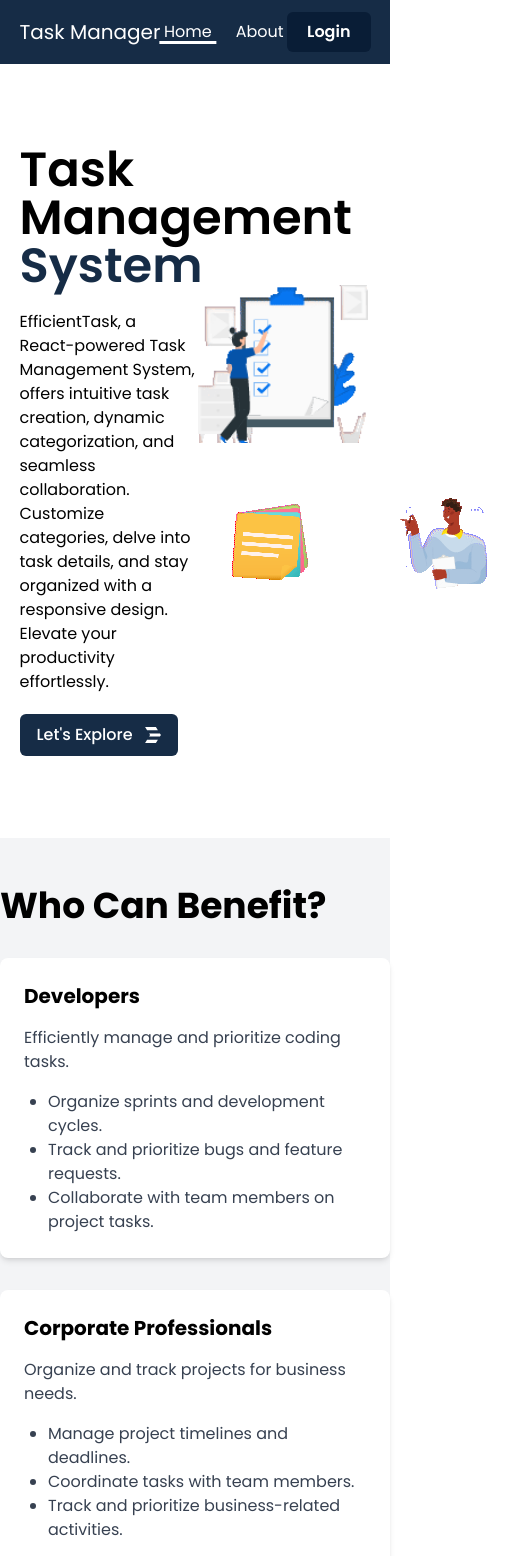
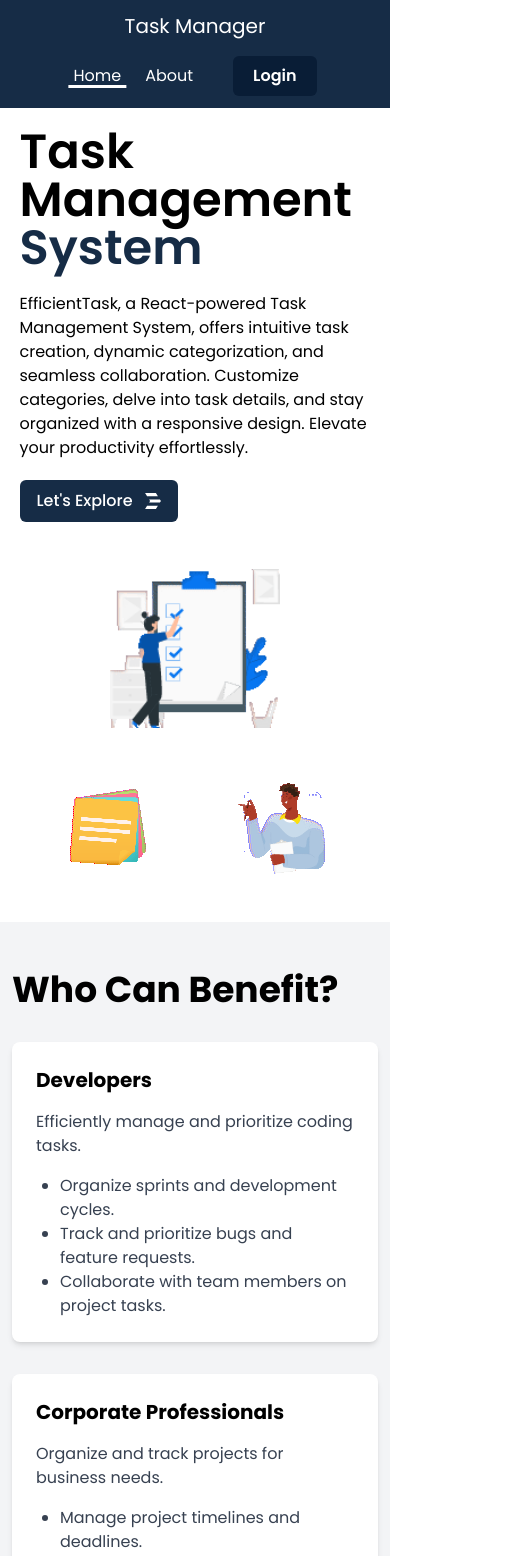
Before and after one commit to akibrahman/task-manager-client, a React (Vite) app: page / in a window 390 px wide. Shown: the top 1556 px of the page, 519 px wide, since content can reach past the window. Built offline with nearby package versions, Linux system fonts and the light colour scheme; no server answers.

Commit message:
Full website made responsive

```diff
--- a/src/Components/Login.jsx
+++ b/src/Components/Login.jsx
@@ -18,8 +18,8 @@
   };
   return (
     <div className="flex items-center justify-center h-screen">
-      <div className="flex bg-gray-100 h-[90%]">
-        <div className="w-1/2 bg-white p-10 border border-primary">
+      <div className="flex flex-col md:flex-row bg-gray-100 h-[90%]">
+        <div className="w-full md:w-1/2 bg-white p-10 border border-primary">
           <h1 className="text-2xl font-semibold mb-5">Login</h1>
           <form onSubmit={handleLogin}>
             <div className="mb-4">
@@ -67,7 +67,7 @@
           </p>
         </div>
 
-        <div className="w-1/2 bg-primary text-white p-10 border border-primary">
+        <div className="w-full md:w-1/2 bg-primary text-white p-10 border border-primary">
           <p className="text-lg font-semibold mb-5">Welcome Back!</p>
           <p className="">We are very glad to see you again</p>
           <Social />
--- a/src/Components/NavBar.jsx
+++ b/src/Components/NavBar.jsx
@@ -8,8 +8,9 @@
   return (
     <div className="bg-[#162C46]">
       <Container>
-        <div className="flex items-center justify-between py-3 text-white">
-          <div className="text-xl">Task Manager</div>
+        <div className="flex flex-col md:flex-row gap-4 md:gap-0 items-center justify-between py-3 text-white">
+          <div className="text-xl w-max md:w-1/2">Task Manager</div>
+          <div className="w-full md:w-1/2 flex items-center md:justify-between justify-center gap-10 md:gap-0">
             <div className="flex items-center gap-6">
               <NavLink to="/">
                 <p>Home </p>
@@ -37,6 +38,7 @@
               </Link>
             )}
           </div>
+        </div>
       </Container>
     </div>
   );
--- a/src/Components/Profile.jsx
+++ b/src/Components/Profile.jsx
@@ -10,7 +10,7 @@
   return (
     <div className="flex flex-col items-center justify-center h-[calc(100vh-70px)] w-full">
       <p className="text-6xl mb-14">Profile</p>
-      <div className="flex items-center gap-10">
+      <div className="flex flex-col lg:flex-row items-center gap-10">
         <img
           src={user.photo}
           className="w-[300px] h-[300px] rounded-full"
--- a/src/Components/Registration.jsx
+++ b/src/Components/Registration.jsx
@@ -27,8 +27,8 @@
   };
   return (
     <div className="flex items-center justify-center h-screen">
-      <div className="flex bg-gray-100 h-[90%]">
-        <div className="w-1/2 bg-white p-10 border border-primary">
+      <div className="flex flex-col md:flex-row bg-gray-100 h-[90%]">
+        <div className="w-full md:w-1/2 bg-white p-10 border border-primary">
           <h1 className="text-2xl font-semibold mb-5">Registration</h1>
           <form onSubmit={handleRegistration}>
             <div className="mb-4">
@@ -111,7 +111,7 @@
           </p>
         </div>
 
-        <div className="w-1/2 bg-primary text-white p-10 border border-primary">
+        <div className="w-full md:w-1/2 bg-primary text-white p-10 border border-primary">
           <p className="text-lg font-semibold mb-5">Welcome!</p>
           <p className="">
             We are very glad to know that we are going to join with a new member
--- a/src/Components/SideBar.jsx
+++ b/src/Components/SideBar.jsx
@@ -12,12 +12,12 @@
         {isOpen ? (
           <FaArrowLeft
             onClick={() => setIsOpen(!isOpen)}
-            className="text-2xl cursor-pointer hover:mr-2 transition-all pointer-events-auto"
+            className="text-2xl cursor-pointer hover:mr-2 transition-all pointer-events-auto hidden md:block"
           />
         ) : (
           <FaBars
             onClick={() => setIsOpen(!isOpen)}
-            className="text-2xl cursor-pointer pointer-events-auto"
+            className="text-2xl cursor-pointer pointer-events-auto hidden md:block"
           />
         )}
         <div className="flex flex-col gap-3 mt-14">
--- a/src/Components/Social.jsx
+++ b/src/Components/Social.jsx
@@ -1,4 +1,5 @@
 import { useContext } from "react";
+import { FaGoogle } from "react-icons/fa";
 import { useNavigate } from "react-router-dom";
 import { AuthContext } from "./AuthProvider";
 
@@ -22,8 +23,9 @@
         </button> */}
         <button
           onClick={handleGoogleLogin}
-          className="bg-red-500 text-white rounded-md py-2 px-4 hover:bg-red-600"
+          className="bg-red-500 text-white rounded-md py-2 px-4 hover:bg-red-600 flex items-center gap-2 active:scale-90 duration-300"
         >
+          <FaGoogle className="text-xl" />
           Google
         </button>
       </div>
--- a/src/Components/Tasks.jsx
+++ b/src/Components/Tasks.jsx
@@ -91,7 +91,7 @@
 
   if (!tasks) return <Loader />;
   return (
-    <>
+    <div className="min-h-[calc(100vh-70px)]">
       {/* Add Modal  */}
       <Modal
         overlayClassName="Overlay"
@@ -208,7 +208,7 @@
         </p>
       </div>
 
-      <div className="grid grid-cols-3 gap-4 mx-4 mb-4">
+      <div className="grid grid-cols-1 md:grid-cols-2 lg:grid-cols-3 gap-4 mx-4 mb-4">
         {statuses.map((status, i) => (
           <SingleBlock
             handleUpdate={handleUpdate}
@@ -222,7 +222,7 @@
           />
         ))}
       </div>
-    </>
+    </div>
   );
 };
 
--- a/src/Pages/LandingPage/LandingPage.jsx
+++ b/src/Pages/LandingPage/LandingPage.jsx
@@ -1,6 +1,10 @@
+import { useContext } from "react";
 import { SiRundeck } from "react-icons/si";
+import { Link } from "react-router-dom";
+import { AuthContext } from "../../Components/AuthProvider";
 
 const LandingPage = () => {
+  const { user } = useContext(AuthContext);
   const userTypes = [
     {
       title: "Developers",
@@ -33,8 +37,8 @@
   ];
   return (
     <div className="">
-      <div className="w-[90%] mx-auto h-[calc(100vh-70px)] flex items-center justify-center">
-        <div className="w-1/2 bg-purple500">
+      <div className="w-[90%] mx-auto h-[calc(100vh-70px)] flex flex-col md:flex-row items-center justify-between md:justify-center my-5 md:my-0">
+        <div className="w-full md:w-1/2 bg-purple500">
           <p className="text-5xl font-semibold">
             Task Management <br /> <span className="text-primary">System</span>
           </p>
@@ -45,11 +49,13 @@
             stay organized with a responsive design. Elevate your productivity
             effortlessly.
           </p>
-          <button className="mt-5 bg-primary text-white px-4 py-2 rounded-md font-medium border border-transparent flex items-center gap-3 hover:gap-6 hover:border-primary hover:bg-transparent hover:text-primary hover:scale-105 active:scale-90 ease-in-out duration-300 ">
-            Let&apos;s Explore <SiRundeck />
-          </button>
+          <Link to={`${user ? "/dashboard/profile" : "/login"}`}>
+            <button className="mt-5 bg-primary text-white px-4 py-2 rounded-md font-medium border border-transparent flex items-center gap-3 hover:gap-6 hover:border-primary hover:bg-transparent hover:text-primary hover:scale-105 active:scale-90 ease-in-out duration-300 ">
+              Let&apos;s Explore <SiRundeck />
+            </button>
+          </Link>
         </div>
-        <div className="w-1/2 flex flex-col items-center justify-center gap-6">
+        <div className="w-full md:w-1/2 flex flex-col items-center justify-center gap-6">
           <img className="w-[170px]" src="/b1.gif" alt="" />
           <div className="flex gap-6">
             <img src="/b2.gif" alt="" />
@@ -57,7 +63,7 @@
           </div>
         </div>
       </div>
-      <section className="bg-gray-100 py-12">
+      <section className="bg-gray-100 py-12 px-3 md:px-0">
         <div className="container mx-auto">
           <h2 className="text-4xl font-bold mb-8">Who Can Benefit?</h2>
           <div className="grid grid-cols-1 md:grid-cols-2 lg:grid-cols-3 gap-8">
```
Lines whose indentation alone changed are shown as unchanged.
